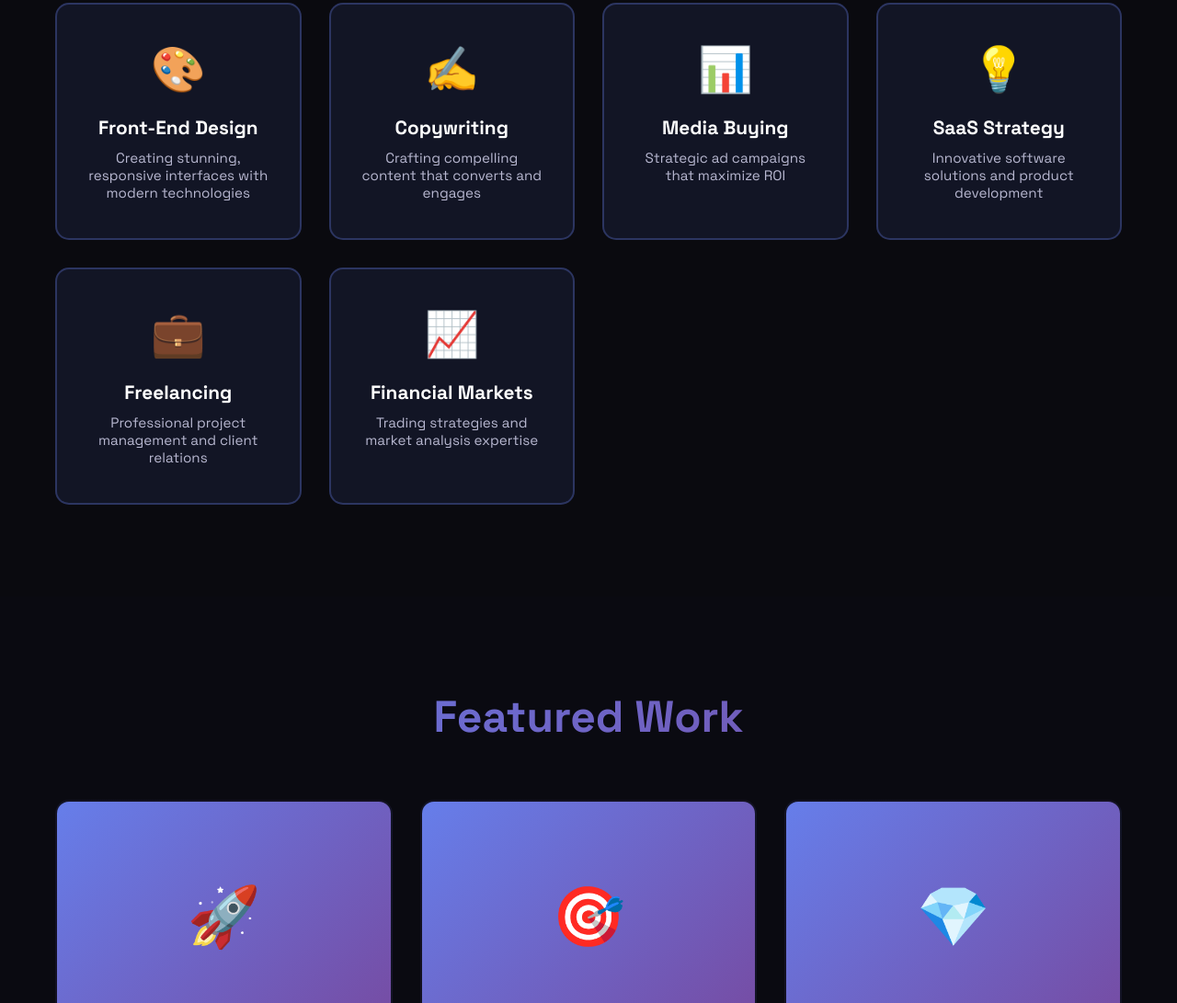
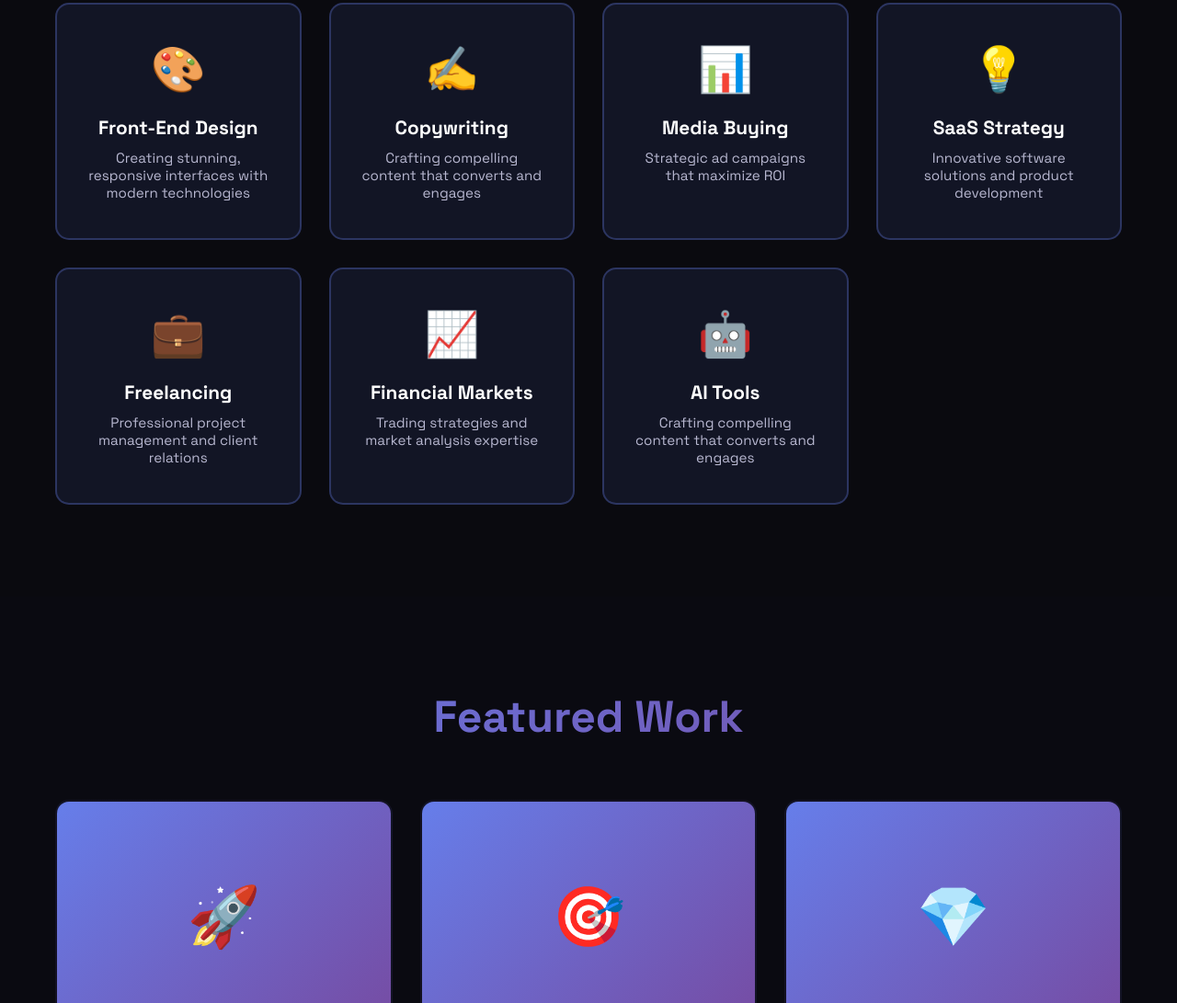
Before and after one commit to ahmedbakrentrepreneur-web/portfolio, a plain HTML site: page index.html in a window 1280 px wide. Shown: the part 1739-2830 px from the top of the page at 92% size. Drawn offline with Linux system fonts and the light colour scheme.

Commit message:
Update index.html

```diff
--- a/index.html
+++ b/index.html
@@ -510,6 +510,11 @@
                     <h3>Financial Markets</h3>
                     <p>Trading strategies and market analysis expertise</p>
                 </div>
+                <div class="skill-card">
+                    <div class="skill-icon">🤖</div>
+                    <h3>AI Tools</h3>
+                    <p>Crafting compelling content that converts and engages</p>
+                </div>
             </div>
         </div>
     </section>
```
